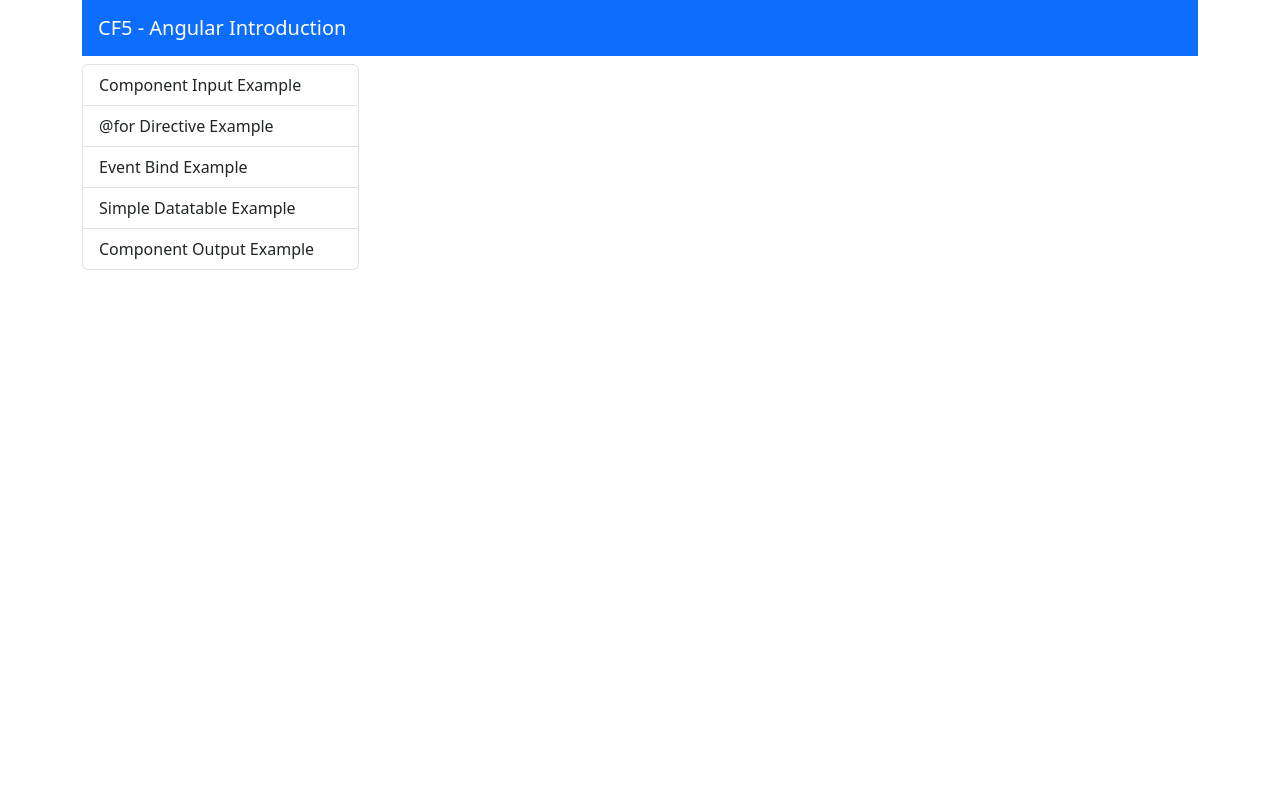
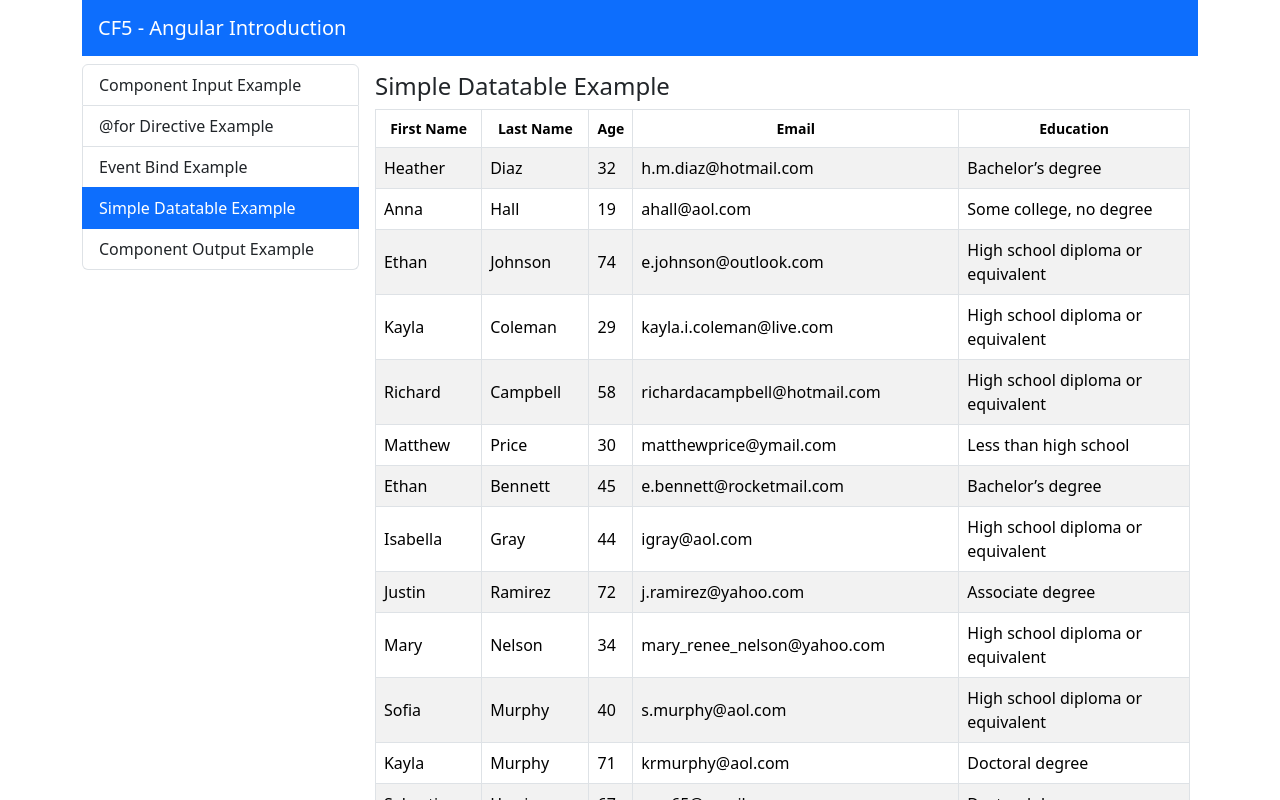
Before and after one commit to elisavetTerz/angular-introduction, an Angular app: page /simple-datatable-example in a window 1280 px wide. Before the commit this address led to /. Shown: the top 800 px of the page. Built offline with nearby package versions, Linux system fonts and the light colour scheme.

Commit message:
simple-datatable-example

```diff
--- a/package.json
+++ b/package.json
@@ -20,6 +20,7 @@
     "@angular/platform-browser-dynamic": "^17.3.0",
     "@angular/router": "^17.3.0",
     "bootstrap": "^5.3.3",
+    "lodash-es": "^4.17.21",
     "rxjs": "~7.8.0",
     "tslib": "^2.3.0",
     "zone.js": "~0.14.3"
@@ -29,6 +30,7 @@
     "@angular/cli": "^17.3.2",
     "@angular/compiler-cli": "^17.3.0",
     "@types/jasmine": "~5.1.0",
+    "@types/lodash-es": "^4.17.12",
     "angular-cli-ghpages": "^2.0.0-beta.2",
     "jasmine-core": "~5.1.0",
     "karma": "~6.4.0",
--- /dev/null
+++ b/src/app/components/simple-datatable-example/simple-datatable-example.component.html
@@ -0,0 +1,3 @@
+<h4>Simple Datatable Example</h4>
+
+<app-simple-datatable [data]="manyperson"></app-simple-datatable>
--- /dev/null
+++ b/src/app/components/simple-datatable-example/simple-datatable-example.component.ts
@@ -0,0 +1,14 @@
+import { Component } from '@angular/core';
+import { SimpleDatatableComponent } from '../simple-datatable/simple-datatable.component';
+import { ManyPerson } from 'src/app/shared/interfaces/person';
+
+@Component({
+  selector: 'app-simple-datatable-example',
+  standalone: true,
+  imports: [SimpleDatatableComponent],
+  templateUrl: './simple-datatable-example.component.html',
+  styleUrl: './simple-datatable-example.component.css',
+})
+export class SimpleDatatableExampleComponent {
+  manyperson = ManyPerson;
+}
--- /dev/null
+++ b/src/app/components/simple-datatable/simple-datatable.component.html
@@ -0,0 +1,38 @@
+<table class="table table-bordered table-striped text-wrap">
+    <thead>
+      <tr class="align-middle text-center small">
+        <th role="button" (click)="sortData('givenName')">
+          First Name {{ sortSign("givenName") }}
+        </th>
+        <th role="button" (click)="sortData('surName')">
+          Last Name {{ sortSign("surName") }}
+        </th>
+        <th role="button" (click)="sortData('age')">Age {{ sortSign("age") }}</th>
+        <th
+          role="button"
+          (click)="sortData('email')"
+          class="d-none d-lg-table-cell"
+        >
+          Email {{ sortSign("email") }}
+        </th>
+        <th
+          role="button"
+          (click)="sortData('education')"
+          class="d-none d-lg-table-cell"
+        >
+          Education {{ sortSign("education") }}
+        </th>
+      </tr>
+    </thead>
+    <tbody>
+      @for (row of data; track row) {
+        <tr class="align-middle">
+          <td>{{ row.givenName }}</td>
+          <td>{{ row.surName }}</td>
+          <td>{{ row.age }}</td>
+          <td class="d-none d-lg-table-cell">{{ row.email }}</td>
+          <td class="d-none d-lg-table-cell">{{ row.education }}</td>
+        </tr>
+      }
+    </tbody>
+  </table>
--- /dev/null
+++ b/src/app/components/simple-datatable/simple-datatable.component.ts
@@ -0,0 +1,48 @@
+import { Component, Input } from '@angular/core';
+import { EPerson } from 'src/app/shared/interfaces/person';
+import { sortBy } from 'lodash-es';
+
+@Component({
+  selector: 'app-simple-datatable',
+  standalone: true,
+  imports: [],
+  templateUrl: './simple-datatable.component.html',
+  styleUrl: './simple-datatable.component.css',
+})
+export class SimpleDatatableComponent {
+  @Input() data: EPerson[];
+
+  sortOrder = {
+    givenName: 'none',
+    surName: 'none',
+    age: 'none',
+    email: 'none',
+    education: 'none',
+  };
+
+  sortData(sortKey: string) {
+    if (this.sortOrder[sortKey] === 'asc') {
+      this.sortOrder[sortKey] = 'desc';
+      this.data = sortBy(this.data, sortKey).reverse();
+    } else {
+      this.sortOrder[sortKey] = 'asc';
+      this.data = sortBy(this.data, sortKey);
+    }
+
+    for (let key in this.sortOrder) {
+      if (key !== sortKey) {
+        this.sortOrder[key] = 'none';
+      }
+    }
+  }
+
+  sortSign(sortKey: string) {
+    if (this.sortOrder[sortKey] === 'asc') {
+      return '↑';
+    } else if (this.sortOrder[sortKey] === 'desc') {
+      return '↓';
+    } else {
+      return '';
+    }
+  }
+}
```
Also changed, not shown: src/app/app.routes.ts (+4 -4 lines), src/app/components/simple-datatable-example/simple-datatable-example.component.css (added), src/app/components/simple-datatable/simple-datatable.component.css (added), 1 other file (tests, documents, lock files or other folders).
